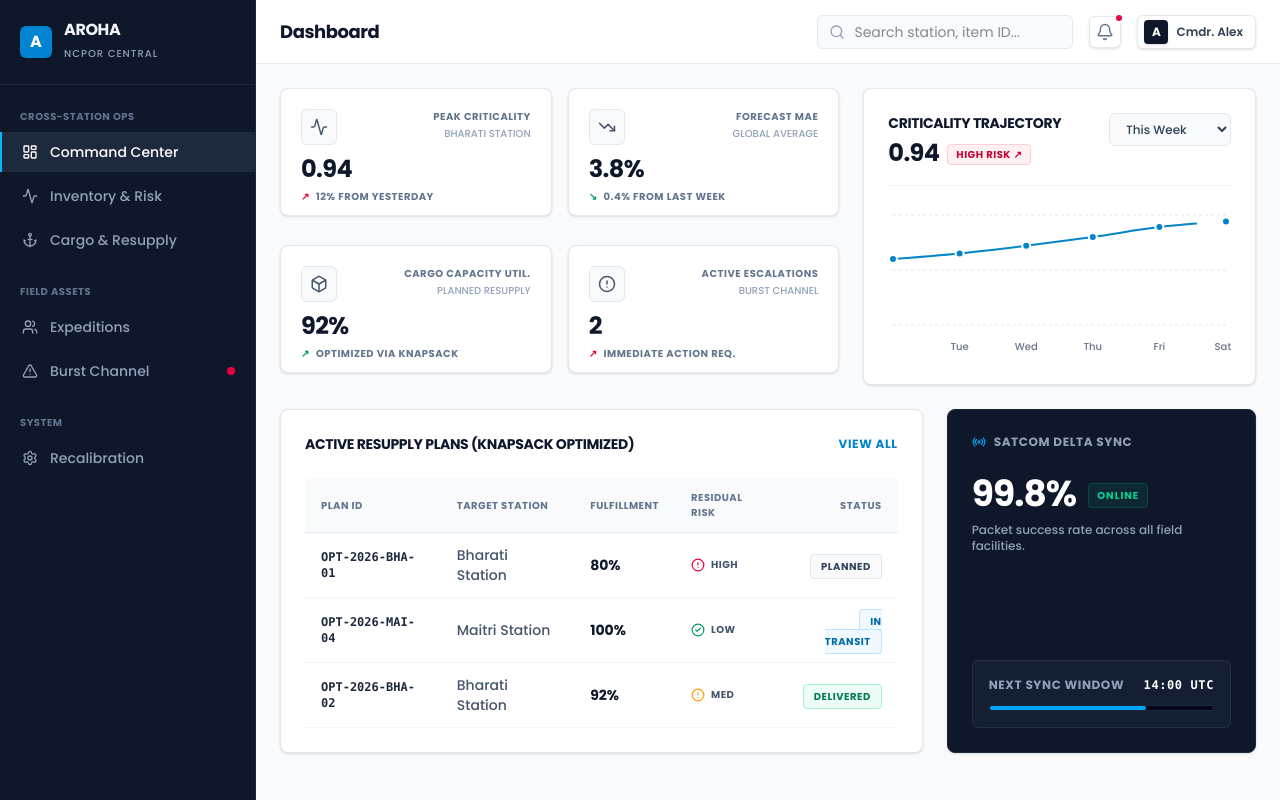
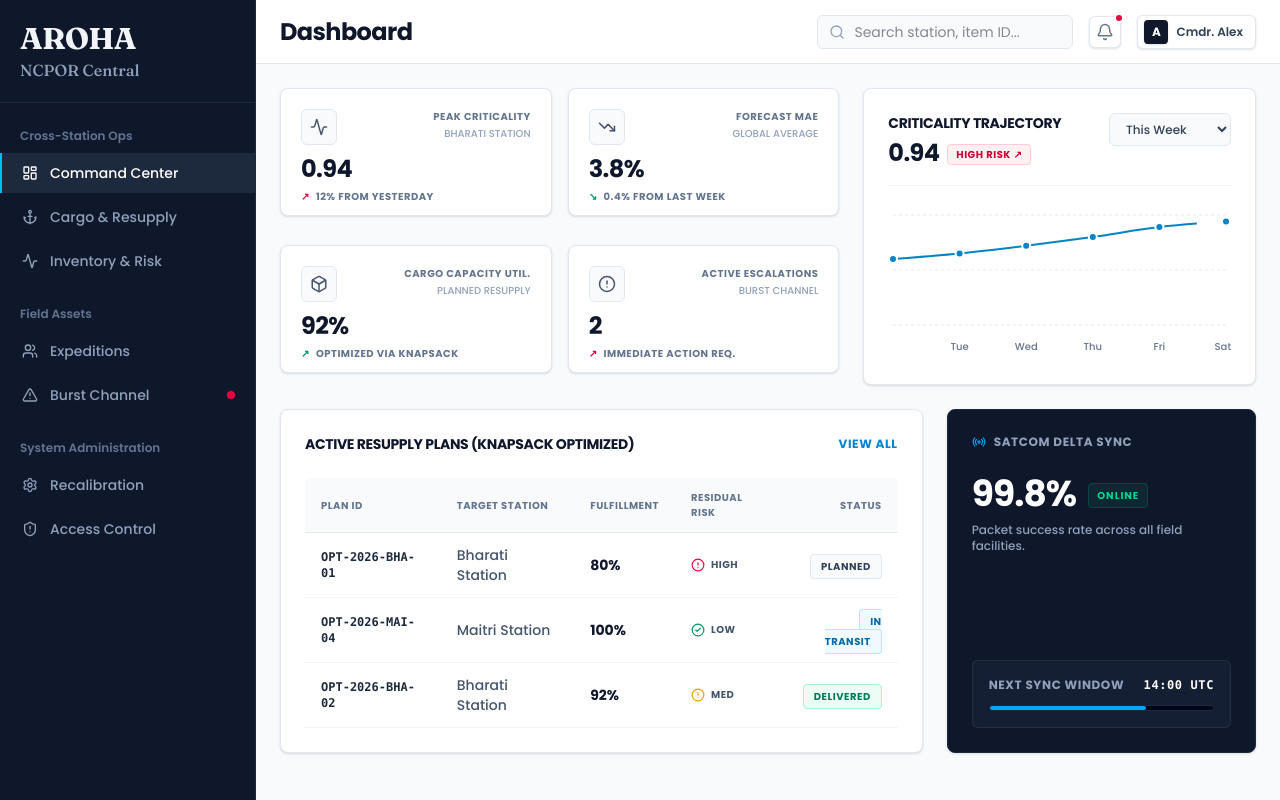
Before and after one commit to BhadriPrabhu/sih_aroha, a React (Vite) app in the folder aroha_command_center/: page /login in a window 1280 px wide. Both pictures are taken after typing "Sample", "Sample123" into the empty fields and a click on the button "Initialize Session". Built offline with nearby package versions, Linux system fonts and the light colour scheme.

Commit message:
style: refine command center layout and global styling

```diff
--- a/aroha_command_center/index.html
+++ b/aroha_command_center/index.html
@@ -8,6 +8,7 @@
     <link rel="preconnect" href="https://fonts.gstatic.com" crossorigin>
     <!-- <link href="https://fonts.googleapis.com/css2?family=Montserrat:wght@400;500;600;700;800&display=swap" rel="stylesheet"> -->
     <link href="https://fonts.googleapis.com/css2?family=Poppins:wght@400;500;600;700;800&display=swap" rel="stylesheet">
+    <link href="https://fonts.googleapis.com/css2?family=Black+Ops+One&family=Fraunces:ital,opsz,wght@0,9..144,100..900;1,9..144,100..900&family=Poppins:ital,wght@0,100;0,200;0,300;0,400;0,500;0,600;0,700;0,800;0,900;1,100;1,200;1,300;1,400;1,500;1,600;1,700;1,800;1,900&display=swap" rel="stylesheet">
   </head>
   <body>
     <div id="root"></div>
--- a/aroha_command_center/src/components/layout/DashboardLayout.jsx
+++ b/aroha_command_center/src/components/layout/DashboardLayout.jsx
@@ -2,8 +2,10 @@ import React, { useState } from 'react';
 import { NavLink } from 'react-router-dom';
 import {
     LayoutDashboard, Activity, Anchor, Users, AlertTriangle,
-    Settings, Bell, Search, LogOut, ShieldCheck, Radio, CheckCircle2
+    Settings, Bell, Search, LogOut, ShieldCheck, Radio, CheckCircle2,
+    ShieldAlert
 } from 'lucide-react';
+import useAuthStore from '../../store/useAuthStore';
 
 export default function DashboardLayout({ children }) {
     // Topbar Interactive States
@@ -11,32 +13,54 @@ export default function DashboardLayout({ children }) {
     const [isProfileOpen, setIsProfileOpen] = useState(false);
     const [searchQuery, setSearchQuery] = useState('');
 
+    const { user, logout } = useAuthStore();
+    const currentRole = user?.role || 'USER';
+
     return (
         <div className="flex h-screen bg-slate-50 text-slate-900 font-sans">
             {/* Sidebar - Tactical Slate Theme */}
             <aside className="w-64 bg-slate-900 border-r border-slate-800 flex flex-col transition-all duration-300 z-20">
-                <div className="p-5 flex items-center gap-3 border-b border-slate-800">
-                    <div className="w-8 h-8 bg-sky-600 rounded-md flex items-center justify-center text-white font-bold shadow-sm">
+                <div className="p-5 flex items-center border-b border-slate-800">
+                    {/* <div className="w-8 h-8 bg-sky-600 rounded-md flex items-center justify-center text-white font-bold shadow-sm">
                         A
-                    </div>
+                    </div> */}
                     <div>
-                        <span className="font-bold text-base text-slate-100 tracking-tight block leading-tight">AROHA</span>
-                        <span className="text-[10px] font-medium text-slate-400 uppercase tracking-widest">NCPOR Central</span>
+                        <p className="font-logo font-bold text-3xl text-slate-100 tracking-tight leading-tight">AROHA</p>
+                        <p className="font-logo text-[16px] font-medium text-slate-400">NCPOR Central</p>
                     </div>
                 </div>
 
                 <nav className="flex-1 py-4 space-y-1 overflow-y-auto">
-                    <p className="text-[10px] font-bold text-slate-500 mb-2 mt-2 px-5 uppercase tracking-wider">Cross-Station Ops</p>
+                    {/* Conditional Rendering based on Roles */}
+                    {['SUPER_ADMIN', 'ADMIN'].includes(currentRole) && (
+                        <>
+                            <p className="text-[12px] font-semibold text-slate-500 mb-2 mt-2 px-5">Cross-Station Ops</p>
                             <NavItem to="/" icon={<LayoutDashboard size={16} />} label="Command Center" exact />
+                            <NavItem to="/cargo" icon={<Anchor size={16} />} label="Cargo & Resupply" />
+                        </>
+                    )}
+
+                    {['SUPER_ADMIN', 'ADMIN', 'MANAGER'].includes(currentRole) && (
                         <NavItem to="/inventory" icon={<Activity size={16} />} label="Inventory & Risk" />
-                    <NavItem to="/cargo" icon={<Anchor size={16} />} label="Cargo & Resupply" />
+                    )}
 
-                    <p className="text-[10px] font-bold text-slate-500 mt-6 mb-2 px-5 uppercase tracking-wider">Field Assets</p>
+                    {['SUPER_ADMIN', 'ADMIN', 'EMPLOYEE'].includes(currentRole) && (
+                        <>
+                            <p className="text-[12px] font-semibold text-slate-500 mt-6 mb-2 px-5">Field Assets</p>
                             <NavItem to="/expeditions" icon={<Users size={16} />} label="Expeditions" />
+                        </>
+                    )}
+
                     <NavItem to="/alerts" icon={<AlertTriangle size={16} />} label="Burst Channel" alert />
 
-                    <p className="text-[10px] font-bold text-slate-500 mt-6 mb-2 px-5 uppercase tracking-wider">System</p>
+                    {/* strictly SUPER_ADMIN ONLY */}
+                    {currentRole === 'SUPER_ADMIN' && (
+                        <>
+                            <p className="text-[12px] font-semibold text-slate-500 mt-6 mb-2 px-5">System Administration</p>
                             <NavItem to="/settings" icon={<Settings size={16} />} label="Recalibration" />
+                            <NavItem to="/access-control" icon={<ShieldAlert size={16} />} label="Access Control" />
+                        </>
+                    )}
                 </nav>
             </aside>
 
@@ -44,7 +68,7 @@ export default function DashboardLayout({ children }) {
             <main className="flex-1 flex flex-col min-w-0 overflow-hidden relative">
                 {/* Topbar - Structured & Interactive */}
                 <header className="h-16 bg-white border-b border-slate-200 flex items-center justify-between px-6 z-10">
-                    <div className="text-lg font-bold text-slate-900 tracking-tight">
+                    <div className="text-2xl font-bold text-slate-900 tracking-tight">
                         Dashboard
                     </div>
 
@@ -65,8 +89,7 @@ export default function DashboardLayout({ children }) {
                         <div className="relative">
                             <button
                                 onClick={() => { setIsNotifOpen(!isNotifOpen); setIsProfileOpen(false); }}
-                                className={`relative p-1.5 rounded-md border shadow-sm transition-colors focus:outline-none focus:ring-2 focus:ring-sky-500 focus:ring-offset-1 ${
-                                    isNotifOpen ? 'bg-slate-100 border-slate-300 text-slate-900' : 'bg-white border-slate-200 text-slate-500 hover:text-slate-800'
+                                className={`relative p-1.5 rounded-md border shadow-sm transition-colors focus:outline-none focus:ring-2 focus:ring-sky-500 focus:ring-offset-1 ${isNotifOpen ? 'bg-slate-100 border-slate-300 text-slate-900' : 'bg-white border-slate-200 text-slate-500 hover:text-slate-800'
                                     }`}
                             >
                                 <Bell size={18} />
@@ -77,8 +100,8 @@ export default function DashboardLayout({ children }) {
                             {isNotifOpen && (
                                 <div className="absolute right-0 mt-2 w-80 bg-white border border-slate-200 rounded-md shadow-lg py-2 z-50">
                                     <div className="px-4 pb-2 border-b border-slate-100 flex justify-between items-center">
-                                        <h4 className="text-xs font-bold text-slate-900 uppercase tracking-wider">System Alerts</h4>
-                                        <button className="text-[10px] font-bold text-sky-600 uppercase hover:text-sky-700">Clear All</button>
+                                        <h4 className="text-sm font-bold text-slate-900">System Alerts</h4>
+                                        <button className="text-[10px] font-semibold text-sky-600 hover:text-sky-700">Clear All</button>
                                     </div>
                                     <div className="max-h-64 overflow-y-auto">
                                         <NotificationItem
@@ -109,8 +132,7 @@ export default function DashboardLayout({ children }) {
                         <div className="relative">
                             <button
                                 onClick={() => { setIsProfileOpen(!isProfileOpen); setIsNotifOpen(false); }}
-                                className={`group flex items-center gap-2 pl-1.5 pr-3 py-1 rounded-md shadow-sm border transition-all focus:outline-none focus:ring-2 focus:ring-sky-500 focus:ring-offset-1 ${
-                                    isProfileOpen ? 'bg-slate-50 border-slate-300' : 'bg-white border-slate-200 hover:bg-slate-50'
+                                className={`group flex items-center gap-2 pl-1.5 pr-3 py-1 rounded-md shadow-sm border transition-all focus:outline-none focus:ring-2 focus:ring-sky-500 focus:ring-offset-1 ${isProfileOpen ? 'bg-slate-50 border-slate-300' : 'bg-white border-slate-200 hover:bg-slate-50'
                                     }`}
                             >
                                 <div className="flex items-center justify-center w-6 h-6 rounded bg-slate-900 text-xs font-bold text-white shadow-sm">
@@ -125,7 +147,7 @@ export default function DashboardLayout({ children }) {
                             {isProfileOpen && (
                                 <div className="absolute right-0 mt-2 w-48 bg-white border border-slate-200 rounded-md shadow-lg py-1 z-50">
                                     <div className="px-4 py-2 border-b border-slate-100 mb-1">
-                                        <p className="text-[10px] font-bold text-slate-400 uppercase tracking-wider">Logged in as</p>
+                                        <p className="text-[12px] font-semibold text-slate-400">Logged in as</p>
                                         <p className="text-xs font-bold text-slate-900 truncate">Cmdr. Alex (NCPOR)</p>
                                     </div>
                                     <button className="w-full text-left px-4 py-2 text-xs font-medium text-slate-700 hover:bg-slate-50 flex items-center gap-2">
@@ -135,7 +157,7 @@ export default function DashboardLayout({ children }) {
                                         <Settings size={14} className="text-slate-400" /> Account Settings
                                     </button>
                                     <div className="border-t border-slate-100 mt-1 pt-1">
-                                        <button className="w-full text-left px-4 py-2 text-xs font-bold text-rose-600 hover:bg-rose-50 flex items-center gap-2 transition-colors">
+                                        <button onClick={logout} className="w-full text-left px-4 py-2 text-xs font-bold text-rose-600 hover:bg-rose-50 flex items-center gap-2 transition-colors">
                                             <LogOut size={14} /> End Secure Session
                                         </button>
                                     </div>
@@ -164,8 +186,7 @@ function NavItem({ to, icon, label, exact, alert }) {
         <NavLink
             to={to}
             end={exact}
-            className={({ isActive }) => `flex items-center justify-between px-5 py-2.5 text-sm font-medium transition-colors border-l-2 ${
-                isActive
+            className={({ isActive }) => `flex items-center justify-between px-5 py-2.5 text-sm font-medium transition-colors border-l-2 ${isActive
                 ? 'bg-slate-800 border-sky-400 text-white'
                 : 'border-transparent text-slate-400 hover:bg-slate-800/50 hover:text-slate-200'
                 }`
@@ -191,7 +212,7 @@ function NotificationItem({ icon, title, time, desc, unread }) {
                 <div>
                     <div className="flex justify-between items-center gap-4">
                         <h5 className={`text-xs font-bold ${unread ? 'text-slate-900' : 'text-slate-700'}`}>{title}</h5>
-                        <span className="text-[9px] font-medium text-slate-400 uppercase">{time}</span>
+                        <span className="text-[9px] font-medium text-slate-400">{time}</span>
                     </div>
                     <p className="text-[11px] text-slate-500 mt-0.5 leading-snug">{desc}</p>
                 </div>
--- a/aroha_command_center/src/index.css
+++ b/aroha_command_center/src/index.css
@@ -2,4 +2,50 @@
 
 @theme {
   --font-sans: "Poppins", sans-serif;
+  --font-logo: "Fraunces", system-ui;
 }
+
+/* Tactical Industrial Overrides */
+@layer base {
+  html {
+    -webkit-font-smoothing: antialiased;
+    -moz-osx-font-smoothing: grayscale;
+    text-rendering: optimizeLegibility;
+  }
+
+  /* High-contrast text selection */
+  ::selection {
+    background-color: #0284c7; /* Sky 600 */
+    color: #ffffff;
+  }
+
+  /* Slim, industrial scrollbars */
+  ::-webkit-scrollbar {
+    width: 6px;
+    height: 6px;
+  }
+
+  ::-webkit-scrollbar-track {
+    background: #f8fafc; /* Slate 50 */
+    border-left: 1px solid #e2e8f0;
+  }
+
+  ::-webkit-scrollbar-thumb {
+    background: #cbd5e1; /* Slate 300 */
+    border-radius: 4px;
+  }
+
+  ::-webkit-scrollbar-thumb:hover {
+    background: #94a3b8; /* Slate 400 */
+  }
+
+  /* Dark mode scrollbars for sidebar */
+  aside ::-webkit-scrollbar-track {
+    background: #0f172a; /* Slate 900 */
+    border-left: none;
+  }
+
+  aside ::-webkit-scrollbar-thumb {
+    background: #334155; /* Slate 700 */
+  }
+}
```
Lines whose indentation alone changed are shown as unchanged.
